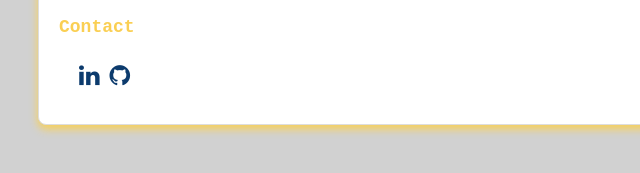
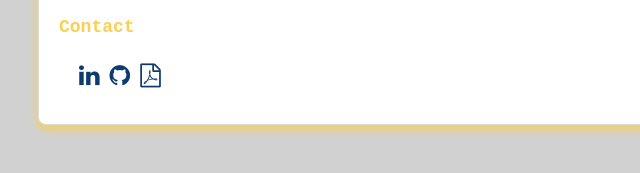
Before and after one commit to lucien-wrq/lucien-wrq.github.io, a plain HTML site: page index.html in a window 1280 px wide. Shown: the part 547-720 px from the top of the page, 281-921 px from the left. Drawn offline with Linux system fonts and the light colour scheme.

Commit message:
ajout cv

```diff
--- a/index.html
+++ b/index.html
@@ -32,6 +32,7 @@
         <ul class="social-links">
             <li><a href="https://www.linkedin.com/in/lucienwerquin/" target="_blank" class="fa fa-linkedin"></a></li>
             <li><a href="https://github.com/lucien-wrq" target="_blank" class="fa fa-github"></a></li>
+            <li><a href="https://cvdesignr.com/p/66c0c45554967" target="_blank" class="fa fa-file-pdf-o" title="Télécharger mon CV"></a></li>
         </ul>
     </div>
 
```
